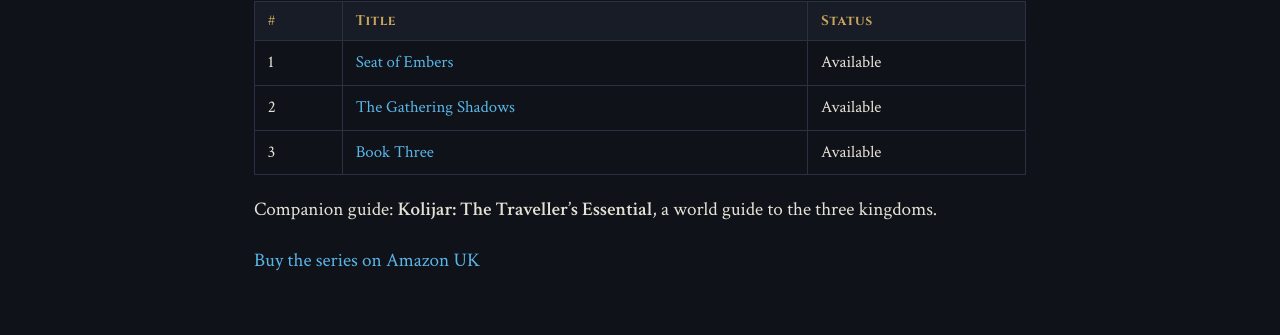
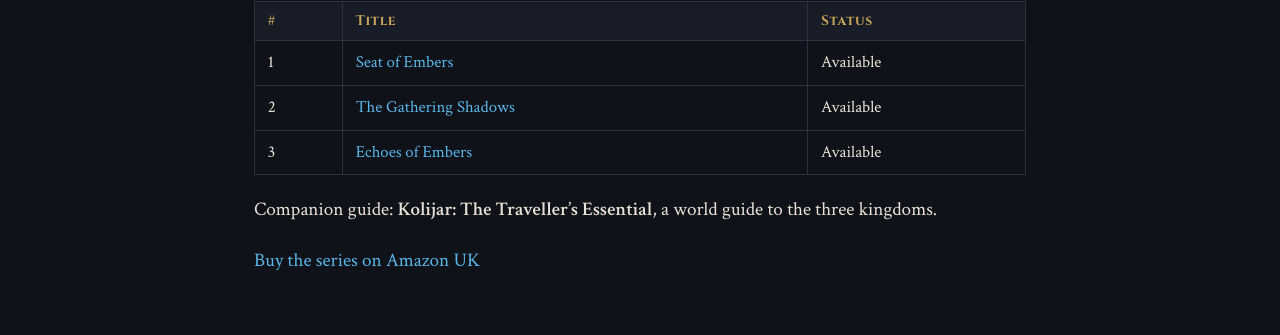
Before and after one commit to philauthor46/Kolijar-Hub, a Jekyll site: the page built from books/index.md, in a window 1280 px wide. Shown: the part 273-608 px from the top of the page. Built offline with Jekyll 4.4.1, drawn with Linux system fonts in a browser that asks for light colours.

Commit message:
Update book title from 'Book Three' to 'Echoes of Embers'

```diff
--- a/books/index.md
+++ b/books/index.md
@@ -13,7 +13,7 @@ Read in this order:
 |---|-------|--------|
 | 1 | [Seat of Embers]({{ "/books/seat-of-embers/" | relative_url }}) | Available |
 | 2 | [The Gathering Shadows]({{ "/books/the-gathering-shadows/" | relative_url }}) | Available |
-| 3 | [Book Three]({{ "/books/book-three/" | relative_url }}) | Available |
+| 3 | [Echoes of Embers]({{ "/books/book-three/" | relative_url }}) | Available |
 
 Companion guide: **Kolijar: The Traveller's Essential**, a world guide to the three kingdoms.
 
```
